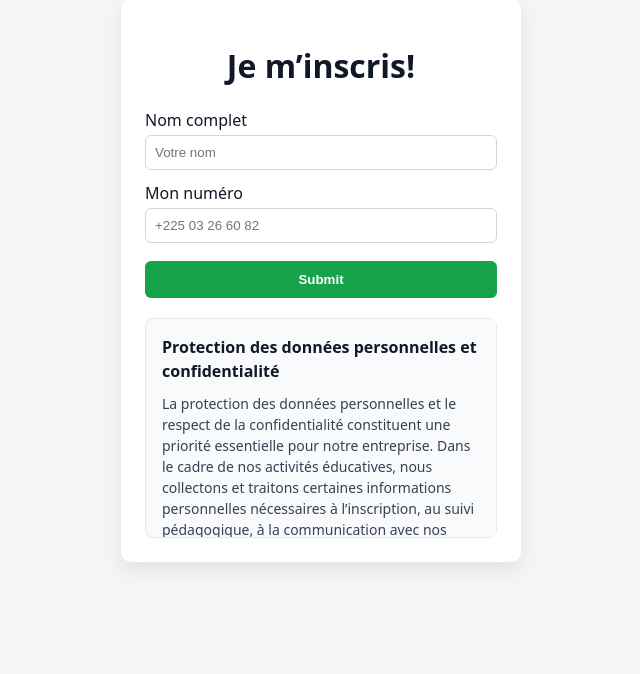
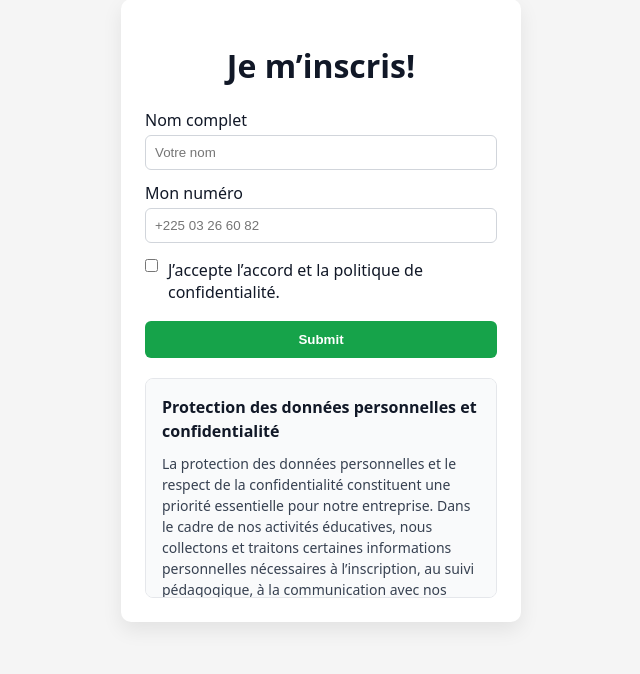
Before and after one commit to meite-root/afroed-portesouvertes, a Flask app: page /signup in a window 1280 px wide. Shown: the part 81-755 px from the top of the page, without its empty margins (319-959 px from the left). Run offline with Flask 3, Linux system fonts and the light colour scheme.

Commit message:
Add consent checkbox to signup form

```diff
--- a/static/signup.js
+++ b/static/signup.js
@@ -2,6 +2,7 @@ const form = document.getElementById("signup-form");
 const otpPanel = document.getElementById("otp-panel");
 const otpStatus = document.getElementById("otp-status");
 const verifyButton = document.getElementById("verify-btn");
+const formStatus = document.getElementById("form-status");
 const otpDigits = Array.from(document.querySelectorAll(".otp-digit"));
 
 const focusNext = (currentIndex) => {
@@ -32,13 +33,29 @@ otpDigits.forEach((input, index) => {
 form.addEventListener("submit", async (event) => {
   event.preventDefault();
   otpStatus.textContent = "";
+  if (formStatus) {
+    formStatus.textContent = "";
+    formStatus.classList.remove("error");
+  }
 
   const name = document.getElementById("name").value.trim();
   const phone = document.getElementById("phone").value.trim();
+  const consent = document.getElementById("consent");
 
   if (!name || !phone) {
-    otpStatus.textContent = "Veuillez renseigner un nom et un numéro valide.";
-    otpStatus.classList.add("error");
+    if (formStatus) {
+      formStatus.textContent = "Veuillez renseigner un nom et un numéro valide.";
+      formStatus.classList.add("error");
+    }
+    return;
+  }
+
+  if (consent && !consent.checked) {
+    if (formStatus) {
+      formStatus.textContent = "Veuillez accepter l’accord avant de continuer.";
+      formStatus.classList.add("error");
+    }
+    consent.focus();
     return;
   }
 
--- a/static/style.css
+++ b/static/style.css
@@ -52,6 +52,24 @@ input {
   margin-top: 4px;
   border-radius: 6px;
   border: 1px solid #d1d5db;
+}
+
+input[type="checkbox"] {
+  width: auto;
+  margin: 0;
+}
+
+.consent-row {
+  display: flex;
+  align-items: flex-start;
+  gap: 10px;
+  margin-top: 16px;
+  text-align: left;
+}
+
+.consent-row label {
+  margin: 0;
+  font-weight: 400;
 }
 
 button {
--- a/templates/landing.html
+++ b/templates/landing.html
@@ -223,9 +223,15 @@
         <label for="phone">Mon numéro</label>
         <input type="tel" id="phone" name="phone" required placeholder="+225 03 26 60 82">
 
+        <div class="consent-row">
+          <input type="checkbox" id="consent" name="consent" required>
+          <label for="consent">J’accepte l’accord et la politique de confidentialité.</label>
+        </div>
+
         <div class="modal-actions">
           <button type="submit" class="primary-btn">Submit</button>
         </div>
+        <p id="form-status" class="helper-text" aria-live="polite"></p>
       </form>
 
       <div class="privacy-block">
--- a/templates/signup.html
+++ b/templates/signup.html
@@ -20,7 +20,13 @@
       <label for="phone">Mon numéro</label>
       <input type="tel" id="phone" name="phone" required placeholder="+225 03 26 60 82">
 
+      <div class="consent-row">
+        <input type="checkbox" id="consent" name="consent" required>
+        <label for="consent">J’accepte l’accord et la politique de confidentialité.</label>
+      </div>
+
       <button type="submit" class="primary-btn">Submit</button>
+      <p id="form-status" class="helper-text" aria-live="polite"></p>
     </form>
 
     <div class="privacy-block">
```
